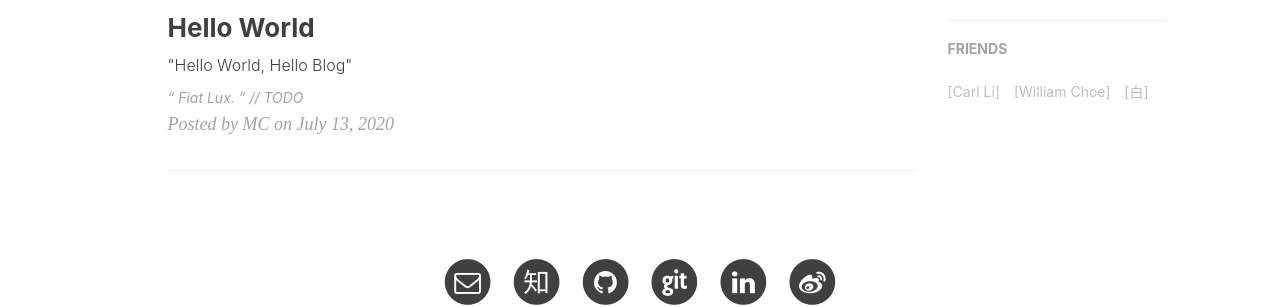
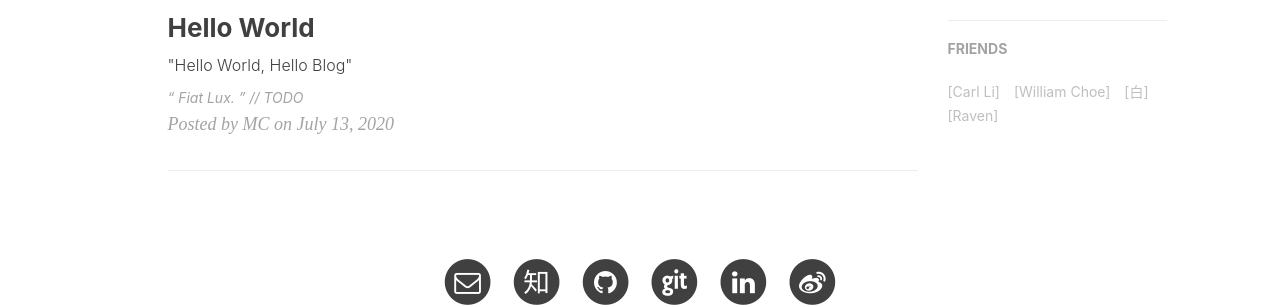
Before and after one commit to MessiahChen/MessiahChen.github.io, a Jekyll site: the page built from index.html, in a window 1280 px wide. Shown: the part 932-1239 px from the top of the page. Built offline with Jekyll 4.4.1, drawn with Linux system fonts in a browser that asks for light colours; nearby versions of some CDN libraries; the list of posts is cut into pages by our own code; comment, search, counter and statistics services are not loaded.

Commit message:
add Raven

```diff
--- a/_config.yml
+++ b/_config.yml
@@ -115,6 +115,10 @@ friends: [
     {
       title: "[白]",
       href: "https://forself.me"
+    },
+    {
+      title: "[Raven]",
+      href: "https://ravenxu.top"
     }
 
 ]
```
